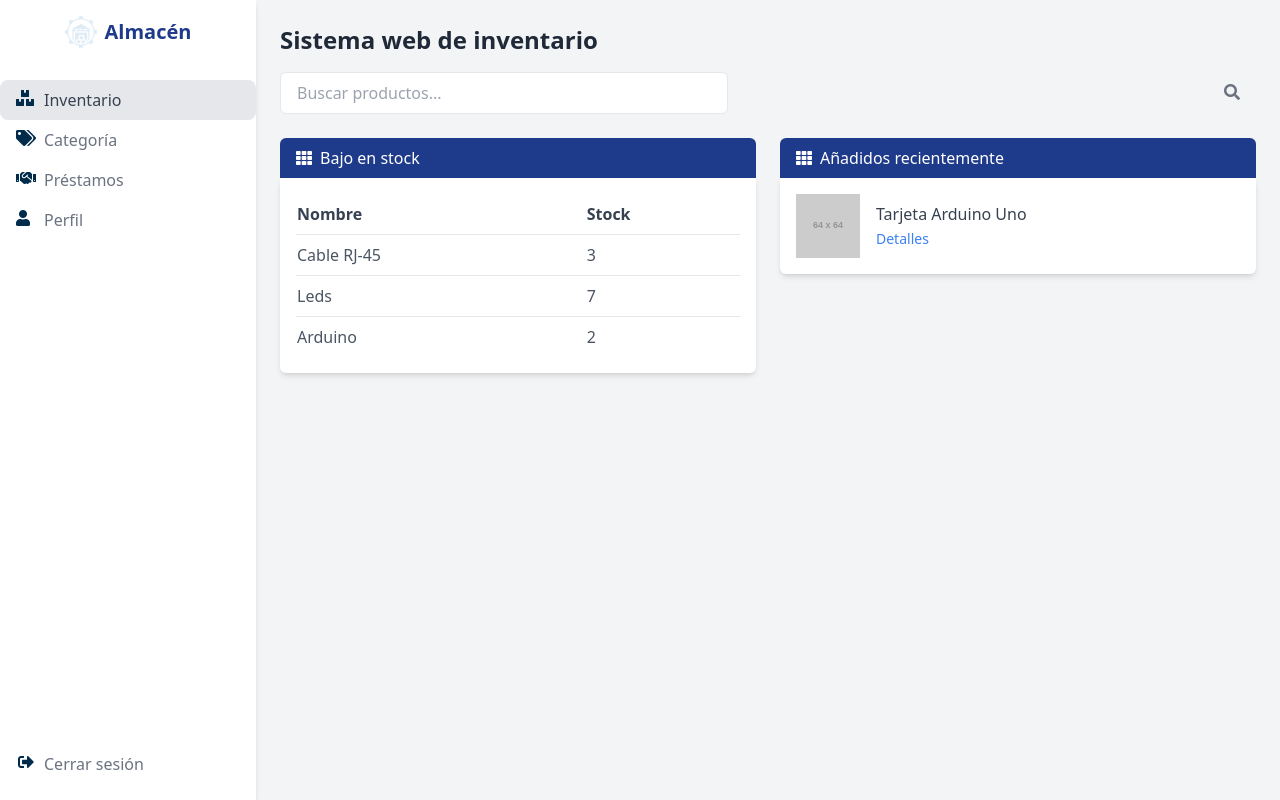
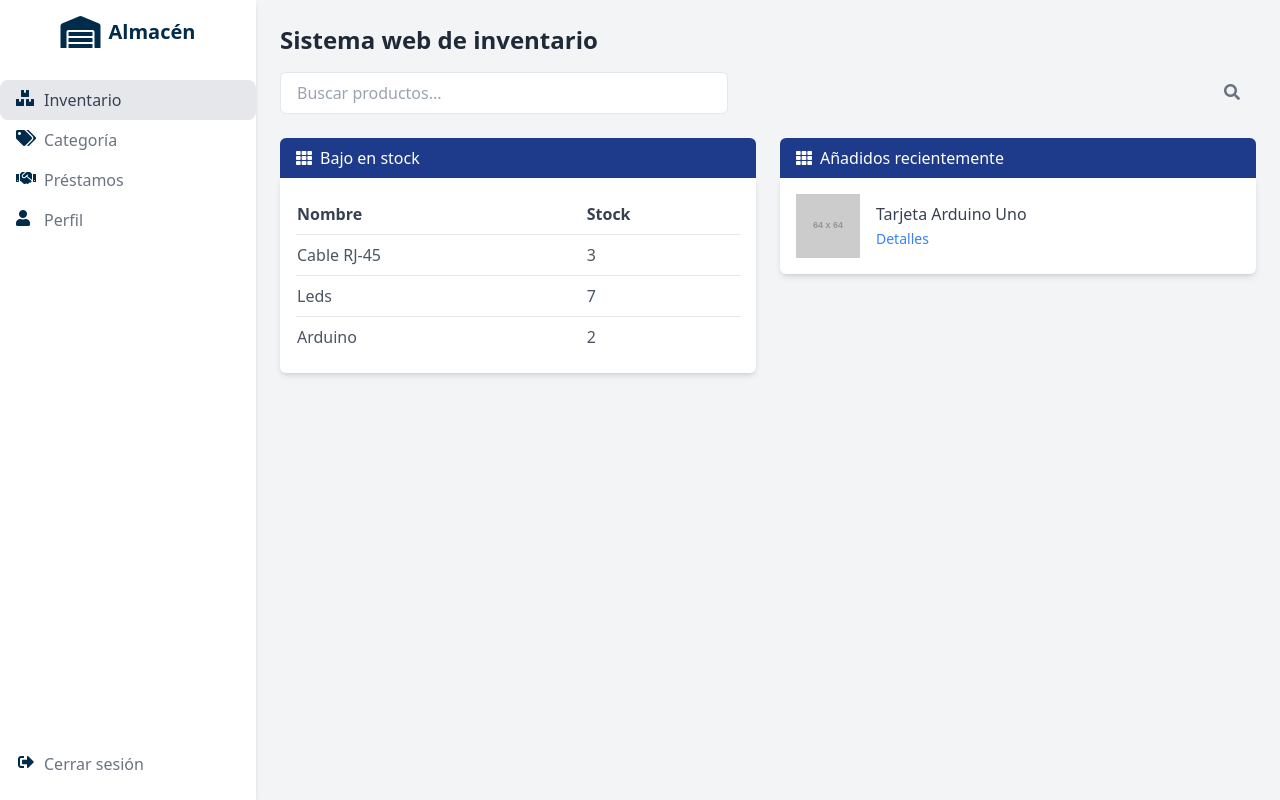
Before and after one commit to 223eduardo/UTLinventariomaria, a PHP site: page /inventarioini.php in a window 1280 px wide. Run offline with PHP 8.4, Linux system fonts and the light colour scheme; grey boxes labelled with a size stand in for pictures from a placeholder-image service; some libraries are stand-ins or nearby versions.

Commit message:
Update inventarioini.php

```diff
--- a/inventarioini.php
+++ b/inventarioini.php
@@ -14,8 +14,8 @@ echo '
 <!-- Sidebar -->
 <div class="w-1/5 bg-white shadow-md relative">
     <div class="p-4 flex items-center justify-center">
-        <img src="icons_login/Imagen1.png" class="w-8 h-8 mr-2">
-        <h1 class="text-xl font-bold text-blue-900">Almacén</h1>
+        <i class="fas fa-warehouse" style="color: #012b4b; font-size: 32px; margin-right: 8px;"></i>
+    <h1 style="color: #012b4b; font-size: 1.25rem; font-weight: bold;">Almacén</h1>
     </div>
     <nav class="mt-4">
         <ul>
```
